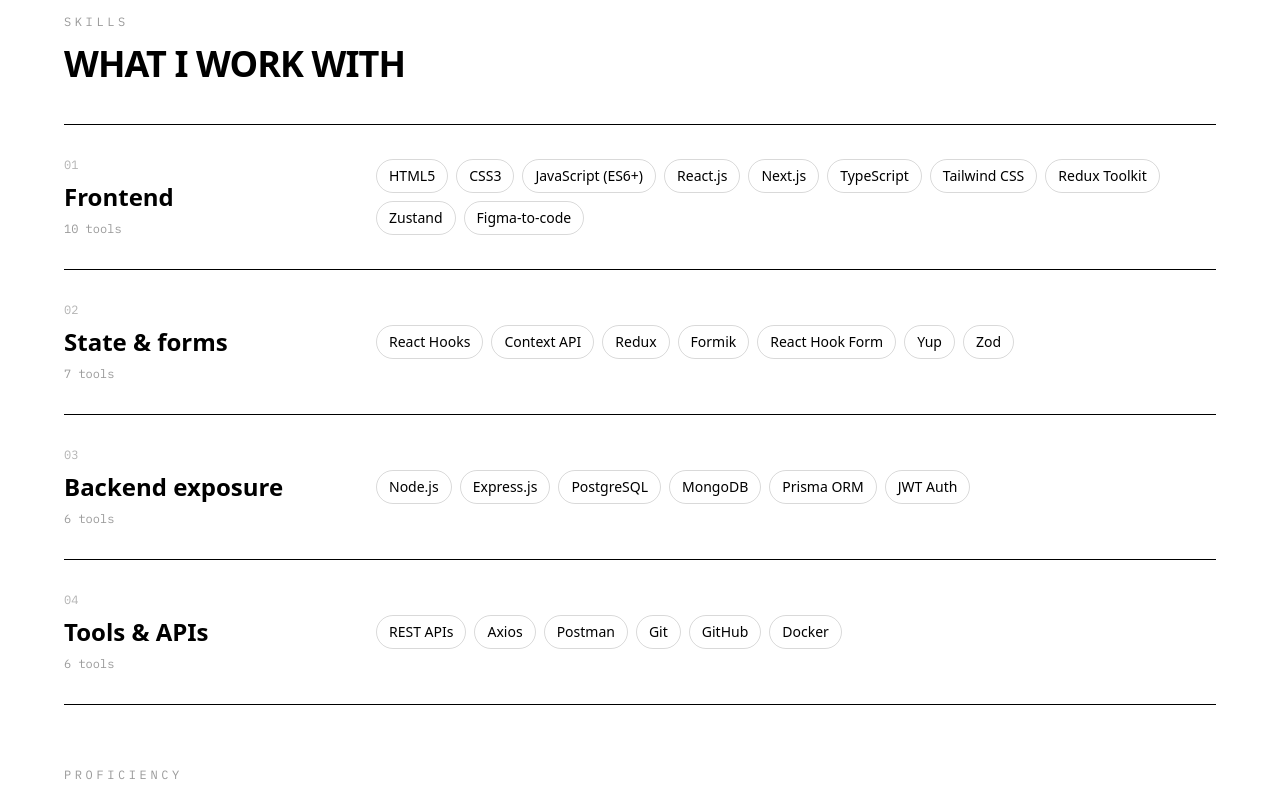
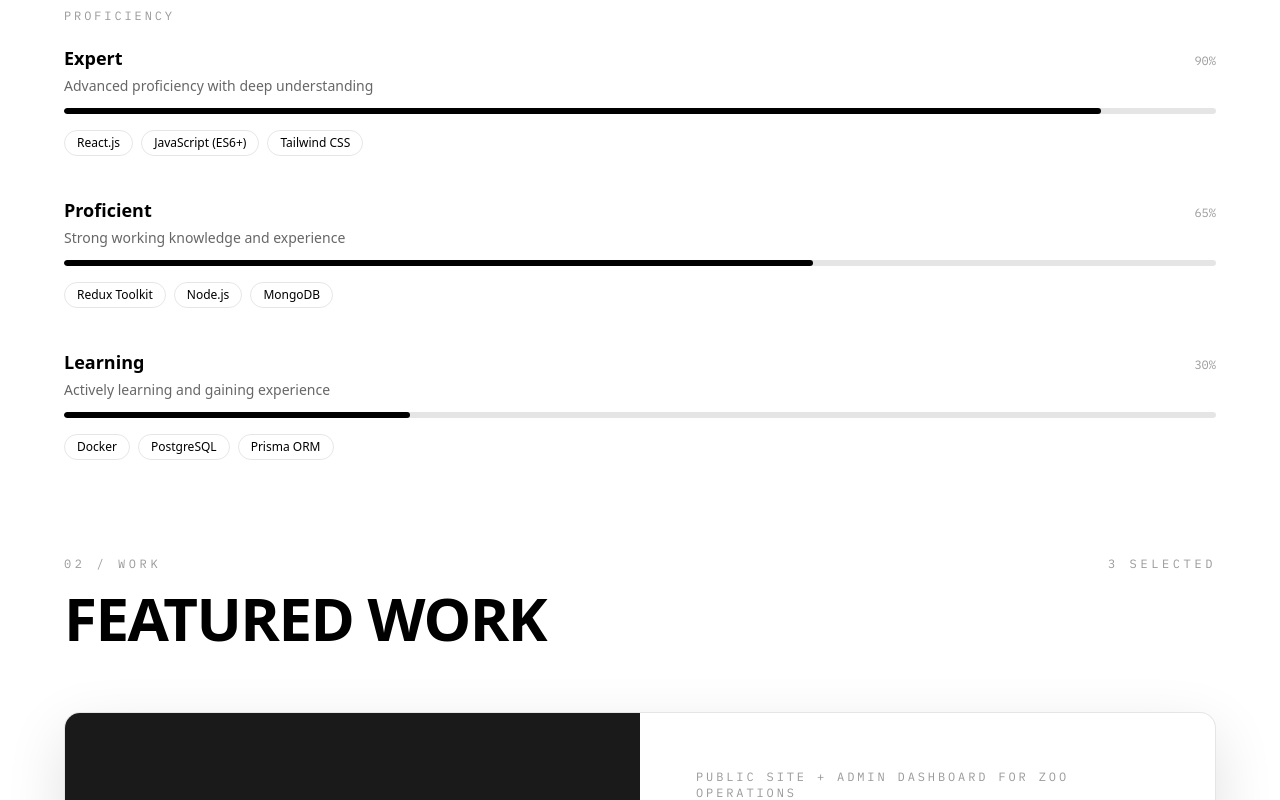
Before and after one commit to harfool/myPortfolio, a Next.js app: page / in a window 1280 px wide. Shown: the part 1960-2760 px from the top of the page. Built offline with nearby package versions, Linux system fonts and the light colour scheme; a web font is replaced by a local one.

Commit message:
removed skills from about section

```diff
--- a/components/About.tsx
+++ b/components/About.tsx
@@ -26,55 +26,6 @@
   { value: "20+", label: "Projects shipped" },
   { value: "40%", label: "Avg. load-time cut" },
   { value: "100%", label: "Responsive builds" },
-];
-
-const SKILL_GROUPS = [
-  {
-    title: "Frontend",
-    count: 10,
-    skills: [
-      "HTML5",
-      "CSS3",
-      "JavaScript (ES6+)",
-      "React.js",
-      "Next.js",
-      "TypeScript",
-      "Tailwind CSS",
-      "Redux Toolkit",
-      "Zustand",
-      "Figma-to-code",
-    ],
-  },
-  {
-    title: "State & forms",
-    count: 7,
-    skills: [
-      "React Hooks",
-      "Context API",
-      "Redux",
-      "Formik",
-      "React Hook Form",
-      "Yup",
-      "Zod",
-    ],
-  },
-  {
-    title: "Backend exposure",
-    count: 6,
-    skills: [
-      "Node.js",
-      "Express.js",
-      "PostgreSQL",
-      "MongoDB",
-      "Prisma ORM",
-      "JWT Auth",
-    ],
-  },
-  {
-    title: "Tools & APIs",
-    count: 6,
-    skills: ["REST APIs", "Axios", "Postman", "Git", "GitHub", "Docker"],
-  },
 ];
 
 const PROFICIENCY = [
@@ -293,68 +244,14 @@
           </div>
         </motion.div>
 
-        {/* Skills - editorial index list */}
+        {/* Proficiency - horizontal meters */}
         <motion.div variants={fadeUp} className="mt-14">
-          <span className="font-mono text-xs uppercase tracking-[0.3em] text-black/40">
-            Skills
-          </span>
-          <h3 className="mt-3 text-3xl font-black uppercase tracking-tight sm:text-4xl">
-            What I work with
+          <h3 className="font-mono text-xs uppercase tracking-[0.24em] text-black/40">
+            Proficiency
           </h3>
         </motion.div>
 
-        <motion.div
-          variants={container}
-          className="mt-10 border-t border-black"
-        >
-          {SKILL_GROUPS.map((group, i) => (
-            <motion.div
-              key={group.title}
-              variants={fadeUp}
-              className="group grid grid-cols-1 items-center gap-4 border-b border-black py-8 transition-colors hover:bg-black/[0.03] sm:grid-cols-[220px_1fr] sm:gap-8 lg:grid-cols-[280px_1fr]"
-            >
-              <div className="flex items-baseline gap-4 sm:flex-col sm:items-start sm:gap-2">
-                <span className="font-mono text-xs text-black/30">
-                  {String(i + 1).padStart(2, "0")}
-                </span>
-                <h4 className="text-xl font-bold sm:text-2xl">{group.title}</h4>
-                <span className="ml-auto font-mono text-xs text-black/40 sm:ml-0">
-                  {group.count} tools
-                </span>
-              </div>
-
-              <motion.div
-                variants={tagContainer}
-                initial="hidden"
-                whileInView="show"
-                viewport={{ once: true, amount: 0.4 }}
-                className="flex flex-wrap gap-2"
-              >
-                {group.skills.map((skill) => (
-                  <motion.span
-                    key={skill}
-                    variants={tagItem}
-                    className="rounded-full border border-black/15 px-3 py-1.5 text-xs font-medium transition-colors group-hover:border-black/30 sm:text-sm"
-                  >
-                    {skill}
-                  </motion.span>
-                ))}
-              </motion.div>
-            </motion.div>
-          ))}
-        </motion.div>
-
-        {/* Proficiency - horizontal meters */}
-        <motion.div variants={fadeUp} className="mt-14">
-          <span className="font-mono text-xs uppercase tracking-[0.3em] text-black/40">
-            Proficiency
-          </span>
-          <h3 className="mt-3 text-3xl font-black uppercase tracking-tight sm:text-4xl">
-            How deep it goes
-          </h3>
-        </motion.div>
-
-        <motion.div variants={container} className="mt-10 space-y-10">
+        <motion.div variants={container} className="mt-5 space-y-10">
           {PROFICIENCY.map((p) => (
             <motion.div key={p.level} variants={fadeUp}>
               <div className="flex flex-wrap items-baseline justify-between gap-2">
```
